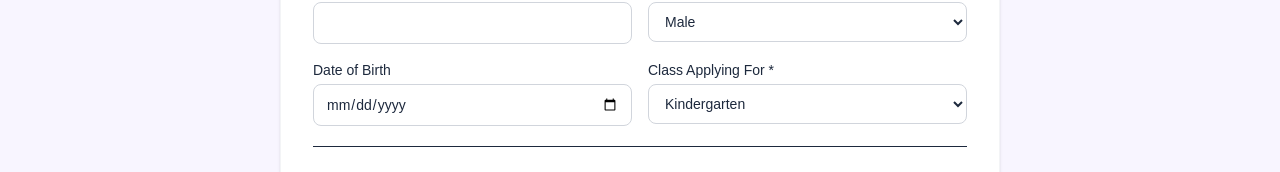
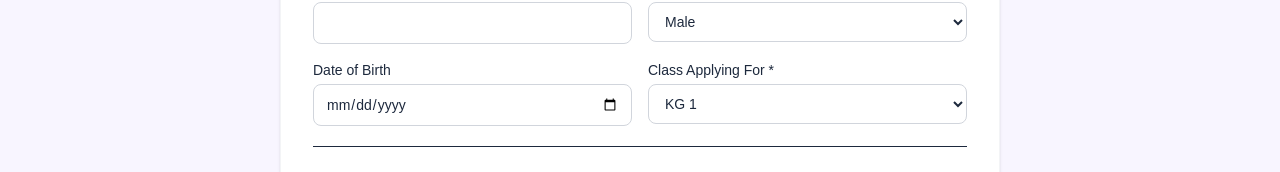
Before and after one commit to kidscollege/web-admin, a Next.js app: page /admissions/apply in a window 1280 px wide. Shown: the part 523-695 px from the top of the page. Built offline with nearby package versions, Linux system fonts and the light colour scheme; no server answers.

Commit message:
level correction

```diff
--- a/app/(dashboard)/dashboard/academics/page.tsx
+++ b/app/(dashboard)/dashboard/academics/page.tsx
@@ -691,21 +691,10 @@ setTerms(termsRes.data || []);
   className="w-full border border-gray-300 rounded-lg px-3 py-2.5 text-sm focus:outline-none focus:ring-2 focus:ring-blue-500"
 >
   <option value="Kindergarten">Kindergarten</option>
-  <option value="Nursery 1">Nursery 1</option>
-  <option value="Nursery 2">Nursery 2</option>
-  <option value="Primary 1">Primary 1</option>
-  <option value="Primary 2">Primary 2</option>
-  <option value="Primary 3">Primary 3</option>
-  <option value="Primary 4">Primary 4</option>
-  <option value="Primary 5">Primary 5</option>
-  <option value="Primary 6">Primary 6</option>
-
-  <option value="Junior 1">Jss 1</option>
-  <option value="Junior 2">Jss 2</option>
-  <option value="Junior 3">Jss 3</option>
-  <option value="Senior 1">Sss 1</option>
-  <option value="Senior 2">Sss 2</option>
-  <option value="Senior 3">Sss 3</option>
+  <option value="Nursery">Nursery</option>
+  <option value="Primary">Primary</option>
+  <option value="Junior">Junior Secondary</option>
+  <option value="Senior">Senior Secondary</option>
 </select>
                 </div>
                 <div>
--- a/app/(public)/admissions/apply/page.tsx
+++ b/app/(public)/admissions/apply/page.tsx
@@ -221,21 +221,23 @@ export default function ApplyPage() {
                       }
                       className="w-full border border-gray-300 rounded-lg px-3 py-2.5 text-sm focus:outline-none focus:ring-2 focus:ring-blue-500"
                     >
-                      <option value="Kindergarten">Kindergarten</option>
+                      <option value="Kindergarten 1">KG 1</option>
+                      <option value="Kindergarten 2">KG 2</option>
                       <option value="Nursery 1">Nursery 1</option>
                       <option value="Nursery 2">Nursery 2</option>
+                      <option value="Nursery 3">Nursery 3</option>
                       <option value="Primary 1">Primary 1</option>
                       <option value="Primary 2">Primary 2</option>
                       <option value="Primary 3">Primary 3</option>
                       <option value="Primary 4">Primary 4</option>
                       <option value="Primary 5">Primary 5</option>
                       <option value="Primary 6">Primary 6</option>
-                      <option value="Junior 1">Jss 1</option>
-                      <option value="Junior 2">Jss 2</option>
-                      <option value="Junior 3">Jss 3</option>
-                      <option value="Senior 1">Sss 1</option>
-                      <option value="Senior 2">Sss 2</option>
-                      <option value="Senior 3">Sss 3</option>
+                      <option value="JS 1">JS 1</option>
+                      <option value="JS 2">JS 2</option>
+                      <option value="JSS 3">JS 3</option>
+                      <option value="SS 1">SS 1</option>
+                      <option value="SS 2">SS 2</option>
+                      <option value="SS 3">SS 3</option>
                     </select>
                   </div>
                 </div>
```
